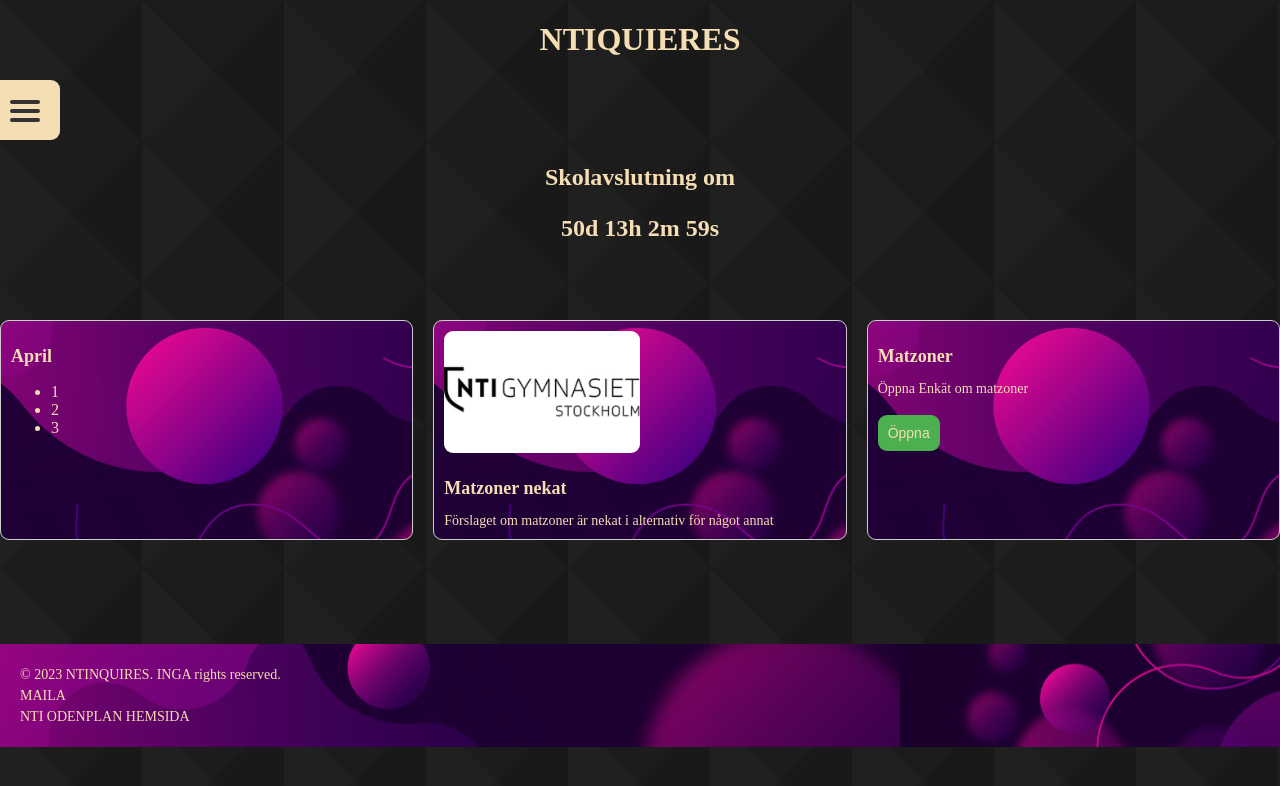
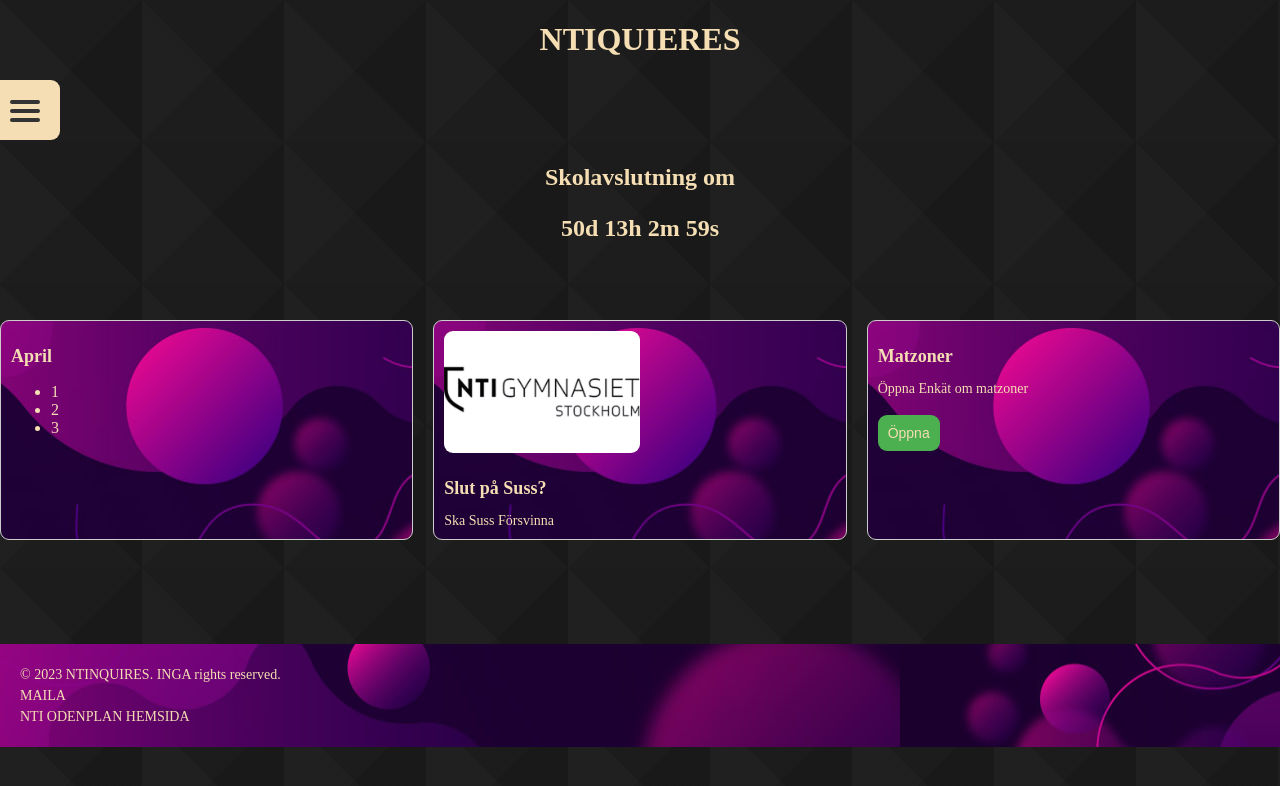
Before and after one commit to ntiquieres/ntiquieres.github.io, a plain HTML site: page index.html in a window 1280 px wide. Drawn offline with Linux system fonts and the light colour scheme.

Commit message:
Update index.html

```diff
--- a/index.html
+++ b/index.html
@@ -50,10 +50,10 @@
         </div>
 
         <div class="grid-item">
-          <a href="#">
+          <a href="artiklar/SlutPåSuss.html">
             <img src="assets/Defult.png" alt="Image 1">
-            <h2>Matzoner nekat</h2>
-            <p>Förslaget om matzoner är nekat i alternativ för något annat</p>
+            <h2>Slut på Suss?</h2>
+            <p>Ska Suss Försvinna</p>
           </a>
         </div>
 
```
